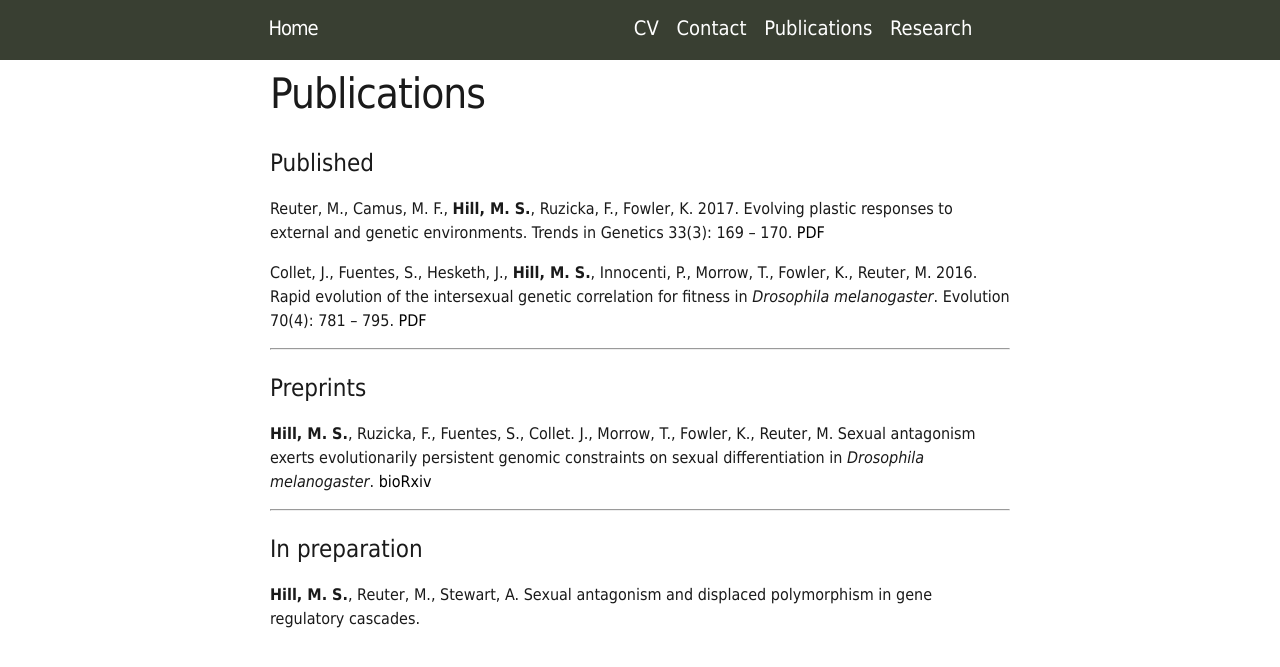
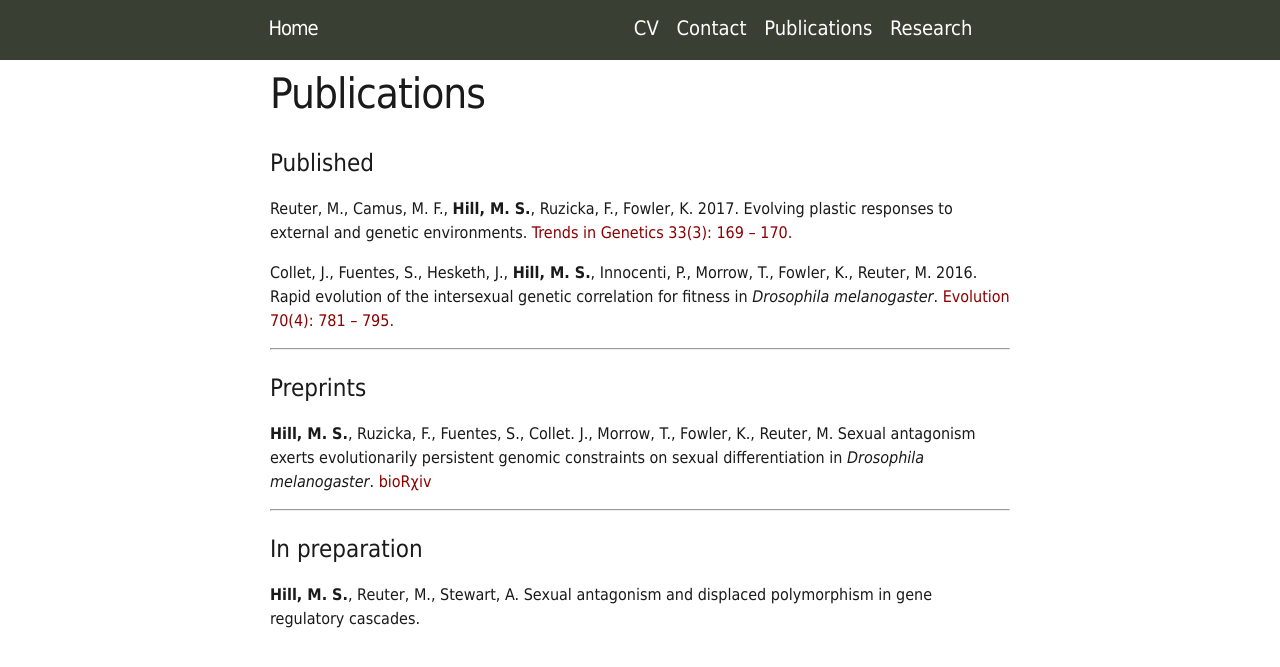
Before and after one commit to Mark-Stephen-Hill/Mark-Stephen-Hill.github.io, a Jekyll site: the page built from Publications.md, in a window 1280 px wide. Shown: the top 667 px of the page. Built offline with Jekyll 4.4.1, drawn with Linux system fonts in a browser that asks for light colours.

Commit message:
added colour

```diff
--- a/Publications.md
+++ b/Publications.md
@@ -15,15 +15,15 @@ permalink: /Publications/
 
 <h1>Published</h1>
 
-Reuter, M., Camus, M. F., <b>Hill, M. S.</b>, Ruzicka, F., Fowler, K. 2017. Evolving plastic responses to external and genetic environments. Trends in Genetics 33(3): 169 – 170. <a href="http://ac.els-cdn.com/S0168952517300045/1-s2.0-S0168952517300045-main.pdf?_tid=2a7d67f6-ebee-11e6-a180-00000aab0f26&acdnat=1486332062_e1b2719461cfd3704c1c2a321a7177ee"> PDF </a>
+Reuter, M., Camus, M. F., <b>Hill, M. S.</b>, Ruzicka, F., Fowler, K. 2017. Evolving plastic responses to external and genetic environments. <a href="http://ac.els-cdn.com/S0168952517300045/1-s2.0-S0168952517300045-main.pdf?_tid=2a7d67f6-ebee-11e6-a180-00000aab0f26&acdnat=1486332062_e1b2719461cfd3704c1c2a321a7177ee" style="color:#8b0000">Trends in Genetics 33(3): 169 – 170.</a>
 
-Collet, J., Fuentes, S., Hesketh, J., <b>Hill, M. S.</b>, Innocenti, P., Morrow, T., Fowler, K., Reuter, M. 2016. Rapid evolution of the intersexual genetic correlation for fitness in <i>Drosophila melanogaster</i>. Evolution 70(4): 781 – 795. <a href="http://onlinelibrary.wiley.com/doi/10.1111/evo.12892/epdf"> PDF </a>
+Collet, J., Fuentes, S., Hesketh, J., <b>Hill, M. S.</b>, Innocenti, P., Morrow, T., Fowler, K., Reuter, M. 2016. Rapid evolution of the intersexual genetic correlation for fitness in <i>Drosophila melanogaster</i>. <a href="http://onlinelibrary.wiley.com/doi/10.1111/evo.12892/epdf" style="color:#8b0000">Evolution 70(4): 781 – 795.</a>
 
 <hr>
 
 <h1>Preprints</h1>
 
-<b>Hill, M. S.</b>, Ruzicka, F., Fuentes, S., Collet. J., Morrow, T., Fowler, K., Reuter, M. Sexual antagonism exerts evolutionarily persistent genomic constraints on sexual differentiation in <i>Drosophila melanogaster</i>. <a href="http://www.biorxiv.org/content/early/2017/03/15/117176"> bioRxiv </a>
+<b>Hill, M. S.</b>, Ruzicka, F., Fuentes, S., Collet. J., Morrow, T., Fowler, K., Reuter, M. Sexual antagonism exerts evolutionarily persistent genomic constraints on sexual differentiation in <i>Drosophila melanogaster</i>. <a href="http://www.biorxiv.org/content/early/2017/03/15/117176" style="color:#8b0000"> bioR&chi;iv </a>
 
 <hr>
 
--- a/_sass/_base.scss
+++ b/_sass/_base.scss
@@ -37,7 +37,9 @@ ul, ol, dl, figure,
     margin-bottom: $spacing-unit / 2;
 }
 
-
+a {
+   color: #8b0000;
+}
 
 /**
  * Images
--- a/_sass/_layout.scss
+++ b/_sass/_layout.scss
@@ -1,6 +1,11 @@
 /**
  * Site header
  */
+
+ a {
+    color: #8b0000;
+}
+
 .site-header {
     border-top: 0px solid $grey-color-dark;
     border-bottom: 0px solid $grey-color-light;
--- a/index.html
+++ b/index.html
@@ -23,9 +23,9 @@ layout: default
   <img src="../img/network_plot_website.jpg" align="middle"/>
 </section>
 
-<p>I am currently a Postdoctoral fellow in the <a href="https://sites.lsa.umich.edu/wittkopp-lab/">Wittkopp lab</a> at the University of Michigan.
+<p>I am currently a Postdoctoral fellow in the <a href="https://sites.lsa.umich.edu/wittkopp-lab/" style="color:#8b0000">Wittkopp lab</a> at the University of Michigan.
 My research interests primarily center around gene regulatory evolution and population genetics. To answer questions in these areas I combine computational/bioinformatic and experimental approaches.
-For more detailed information please visit my <a class="page-link" href="/research/">research</a> page and/or get in touch (details on <a class="page-link" href="/contact/">contact</a> page).</p>
+For more detailed information please visit my <a class="page-link" href="/research/" style="color:#8b0000">research</a> page and/or get in touch (details on <a class="page-link" href="/contact/" style="color:#8b0000">contact</a> page).</p>
 
 <hr>
 <br>
```
Also changed, not shown: Research.md (+1 -1 lines), 5 other files.
